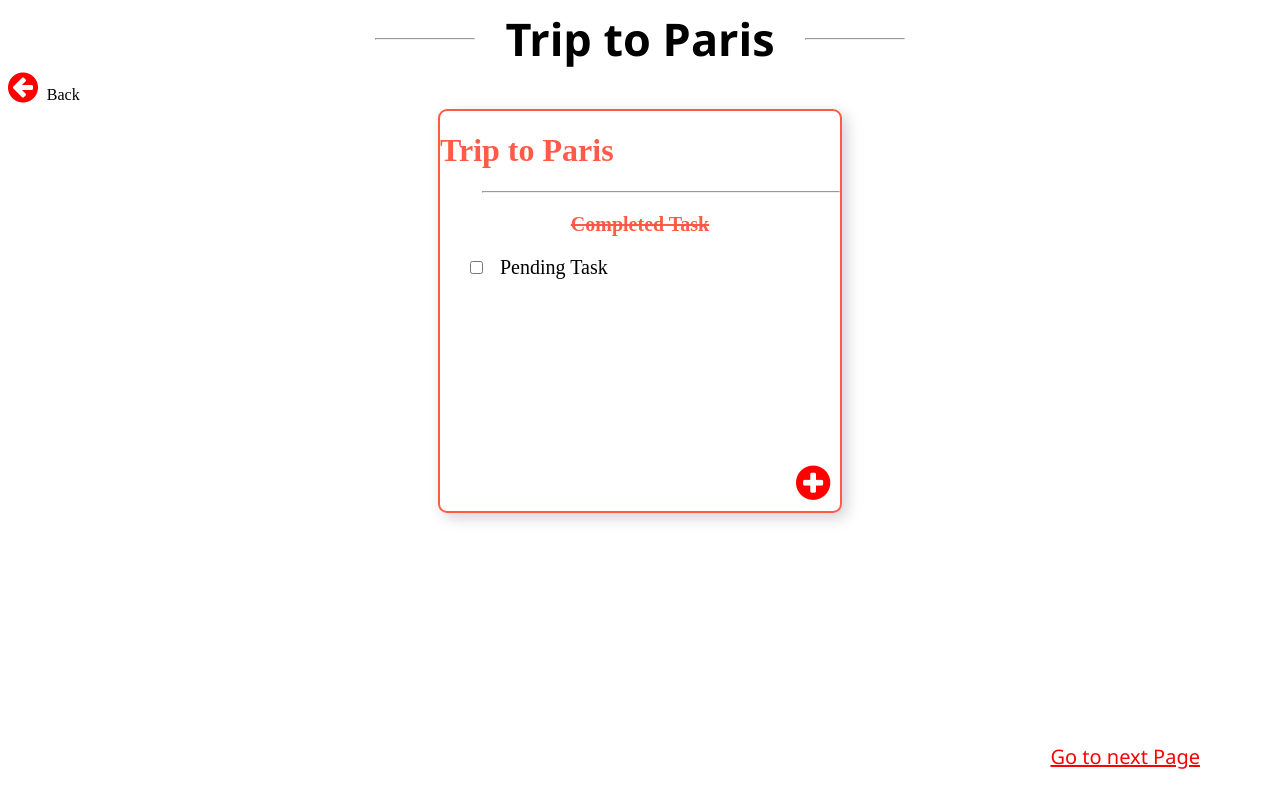
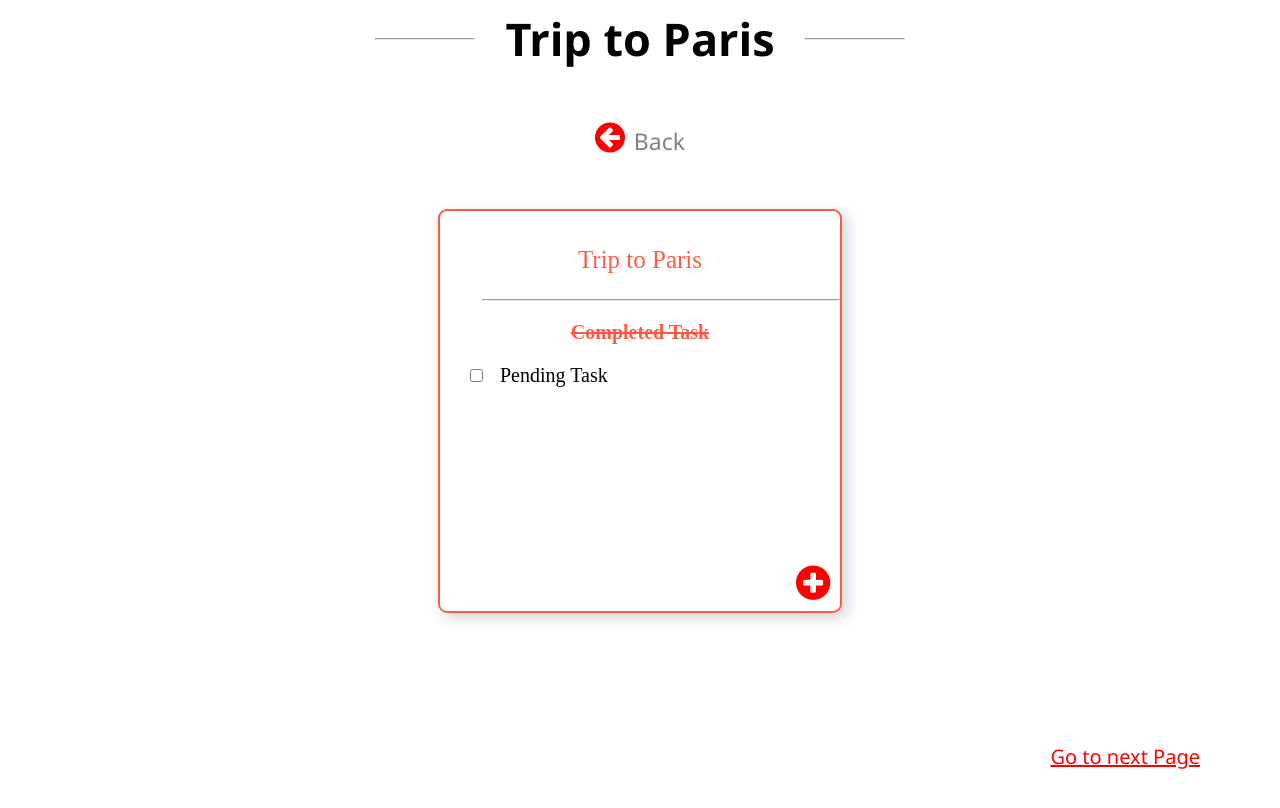
Before and after one commit to kamit20799/TODO-APP, a plain HTML site: page second.html in a window 1280 px wide. Shown: the top 808 px of the page. Drawn offline with Linux system fonts and the light colour scheme.

```diff
--- a/second.html
+++ b/second.html
@@ -19,30 +19,29 @@
                 </div>
             </div>
 
-            <div class="child-2">
+            <div class="child2">
                 <span class="icon">
                     <!-- ICON CODE (BACK-LEFT-ICON) -->
                     <i class="fa fa-arrow-circle-left" aria-hidden="true"></i>
                 </span>
-                <span class="add-list">Back</span>
+                <span class="back-text">Back</span>
             </div>
 
             <div class="child3">
                 <div class="card">
-                    <h1 class="card-title">Trip to Paris</h1>
-                    <div>
-                        <hr class="horizontal-line">
-                        <p class="Completed-Task">Completed Task</p>
-                    </div>
+                    <p class="card-heading">Trip to Paris</p>
+                    <hr class="horizontal-line">
+                    <p class="completed-task">Completed Task</p>
+
                     <input type="checkbox" id="Pending-Task" name="Pending Task">
                     <label class="pending-task" for="Pending-Task">Pending Task</label>
-                    <!-- ICON CODE (PLUS-ICON) -->
                     <div class="icon-plus">
                         <i class="fa fa-plus-circle" aria-hidden="true"></i>
                     </div>
                 </div>
             </div>
         </div>
+        <!-- LINK FOR NEXT PAGE -->
         <div class="link-div">
             <a class="link" href="./third.html">Go to next Page</a>
         </div>
```
